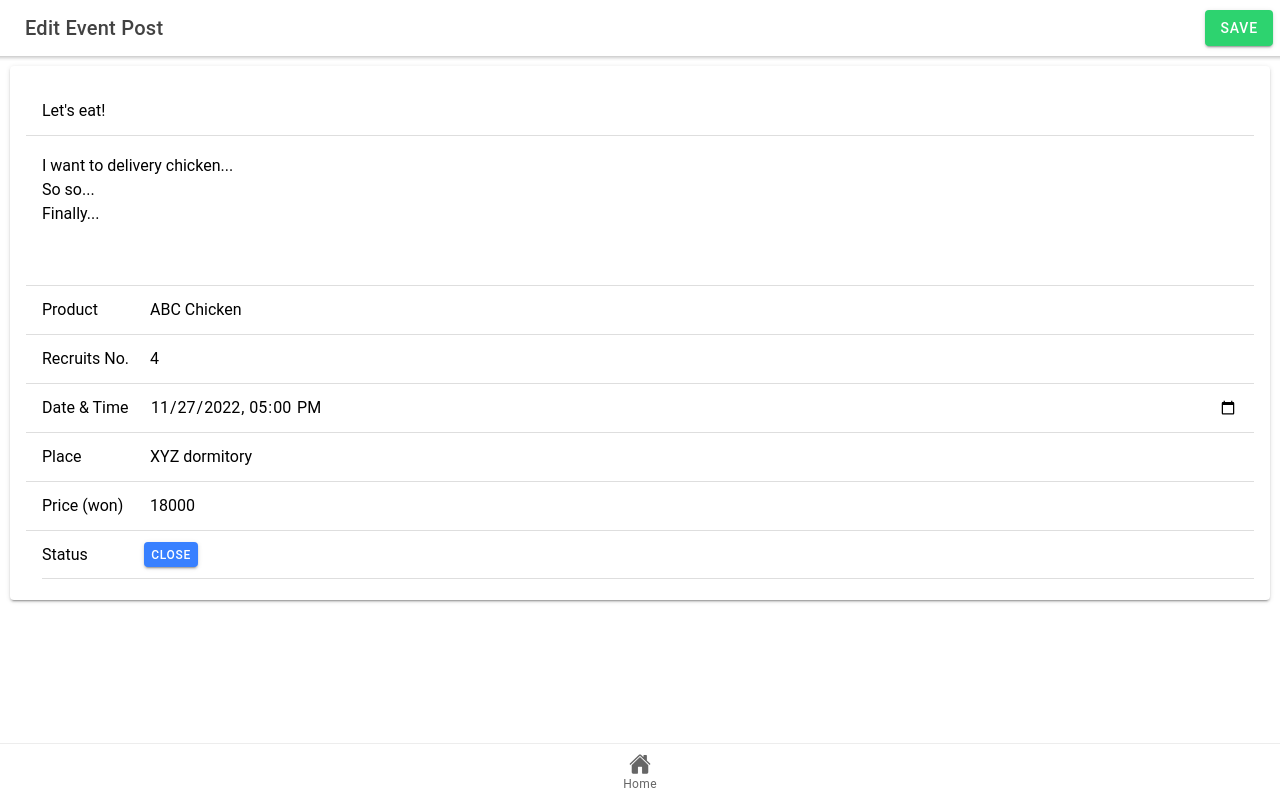
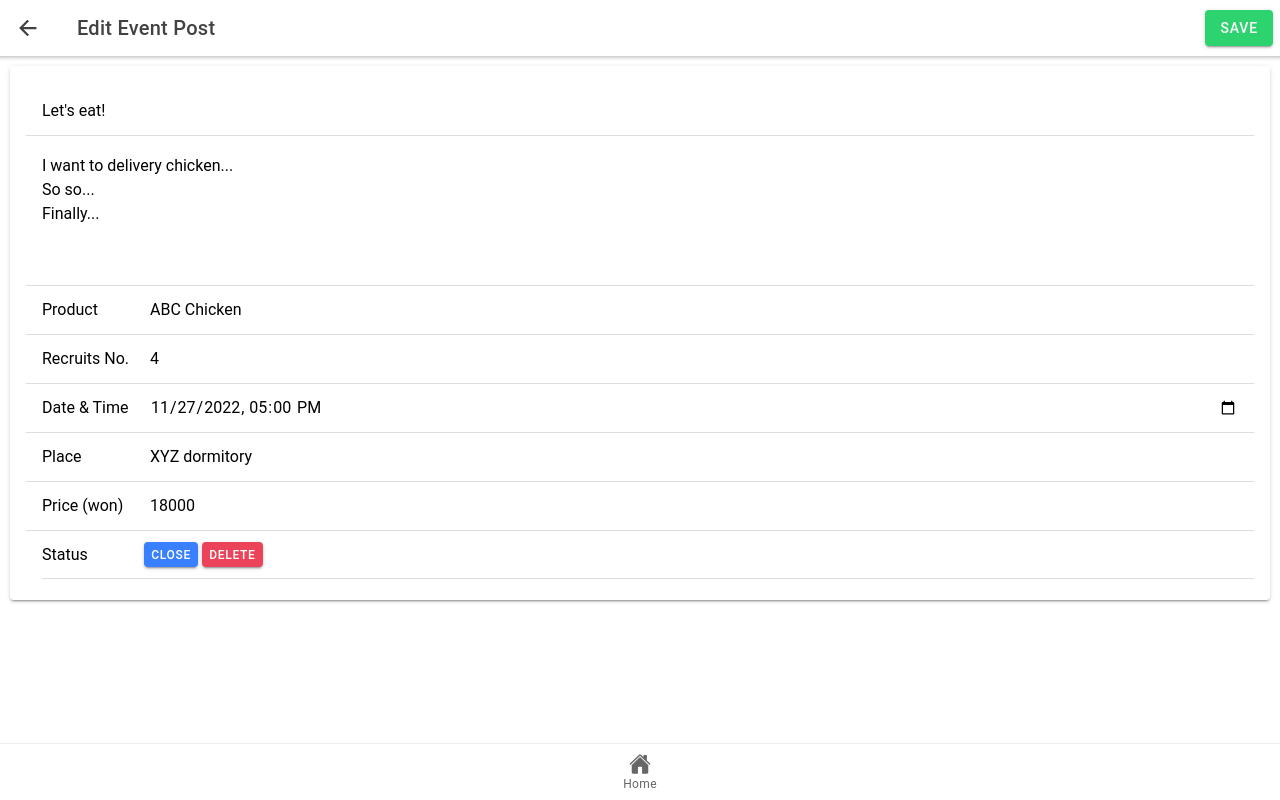
Before and after one commit to sjoyee/kaishare, a React (Create React App) app: page /editpost in a window 1280 px wide. Built offline with nearby package versions, Linux system fonts and the light colour scheme.

Commit message:
Added delete button and return button

```diff
--- a/src/pages/EditPost.js
+++ b/src/pages/EditPost.js
@@ -15,6 +15,8 @@ import {
   IonGrid,
   IonRow,
   useIonAlert,
+  IonBackButton,
+  IonButtons,
 } from "@ionic/react";
 
 import { useState } from "react";
@@ -72,12 +74,20 @@ const EditPost = () => {
     console.log("Post is disabled");
   };
 
+  const deletePost = () => {
+    console.log("Post is deleted");
+    window.history.go(-2);
+  };
+
   const [presentAlert] = useIonAlert();
 
   return (
     <IonPage>
       <IonHeader>
         <IonToolbar>
+          <IonButtons slot="start">
+            <IonBackButton defaultHref="/Food"></IonBackButton>
+          </IonButtons>
           <IonGrid>
             <IonRow>
               <IonTitle>Edit Event Post</IonTitle>
@@ -231,6 +241,29 @@ const EditPost = () => {
                     Close
                   </IonButton>
                 )}
+                <IonButton
+                  color="danger"
+                  onClick={() =>
+                    presentAlert({
+                      header: "Are you sure you want to delete the post?",
+                      buttons: [
+                        {
+                          text: "Cancel",
+                          role: "cancel",
+                        },
+                        {
+                          text: "OK",
+                          role: "confirm",
+                          handler: () => {
+                            deletePost();
+                          },
+                        },
+                      ],
+                    })
+                  }
+                >
+                  Delete
+                </IonButton>
               </IonItem>
             </IonList>
           </IonCardContent>
--- a/src/pages/WritePost.js
+++ b/src/pages/WritePost.js
@@ -14,6 +14,8 @@ import {
   IonButton,
   IonGrid,
   IonRow,
+  IonBackButton,
+  IonButtons,
 } from "@ionic/react";
 
 import { useState } from "react";
@@ -45,6 +47,9 @@ const WritePost = () => {
     <IonPage>
       <IonHeader>
         <IonToolbar>
+          <IonButtons slot="start">
+            <IonBackButton defaultHref="/Food"></IonBackButton>
+          </IonButtons>
           <IonGrid>
             <IonRow>
               <IonTitle>Write Event Post</IonTitle>
```
